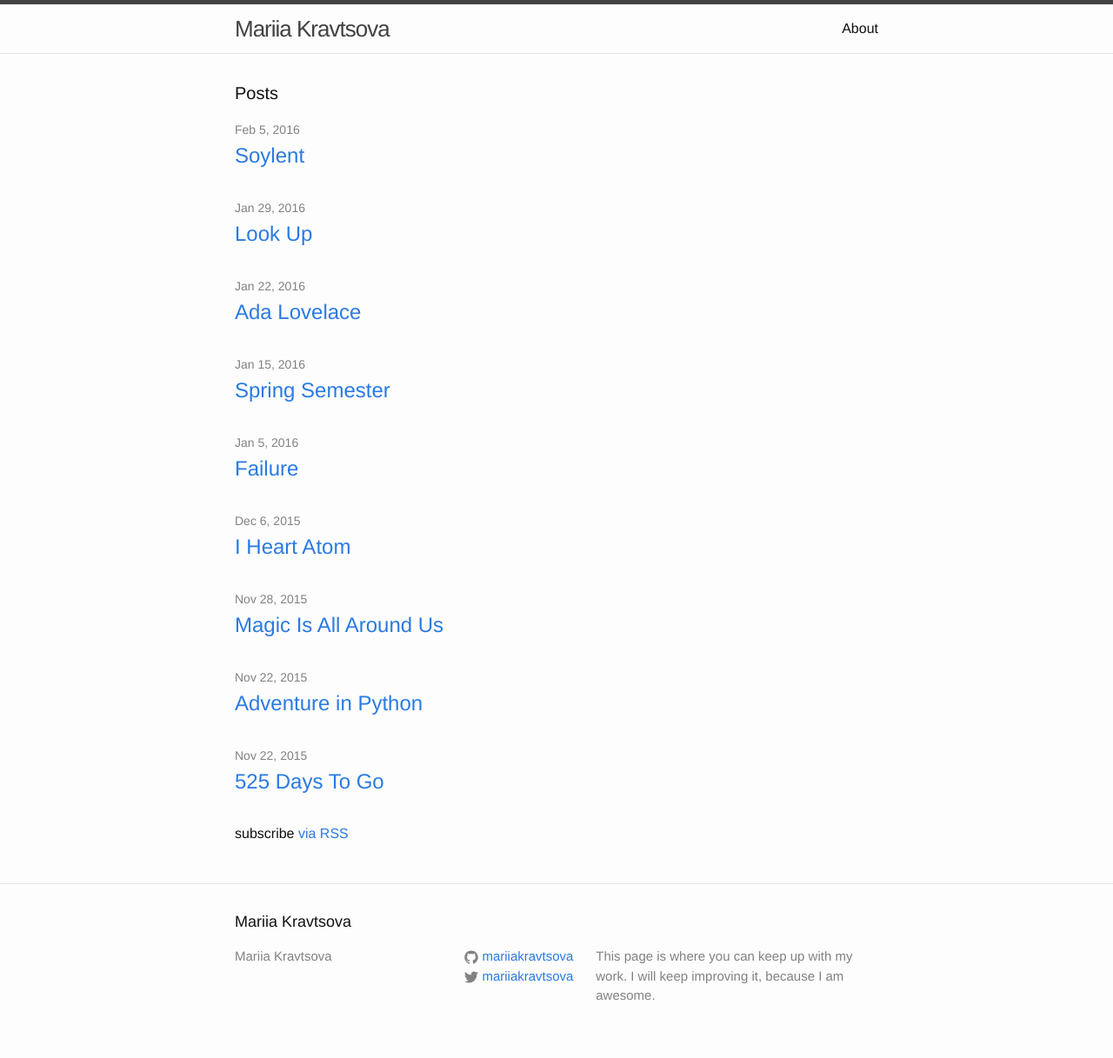
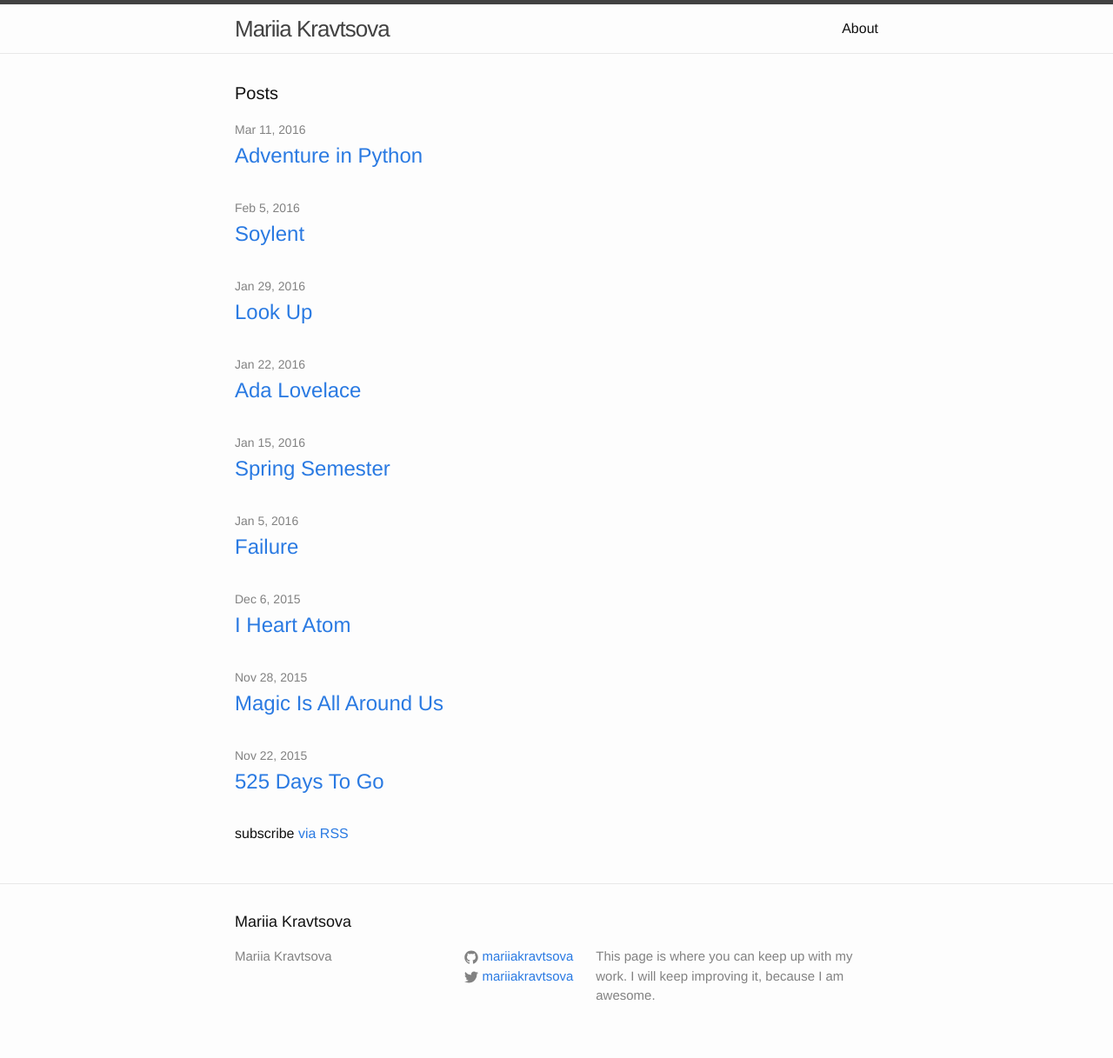
Before and after one commit to maria-kravtsova/almanac, a Jekyll site: the page built from index.html, in a window 1280 px wide. Shown: the whole page at 87% size. Built offline with Jekyll 4.4.1, drawn with Linux system fonts in a browser that asks for light colours.

Commit message:
Change date

```diff
--- a/_posts/2016-3-11-Adventure-in-Python.markdown
+++ b/_posts/2016-3-11-Adventure-in-Python.markdown
@@ -1,7 +1,7 @@
 ---
 layout: post
 title:  "Adventure in Python"
-date:   2015-11-22 17:14:12
+date:   2016-3-11 17:07:12
 categories: coding
 ---
 
```
